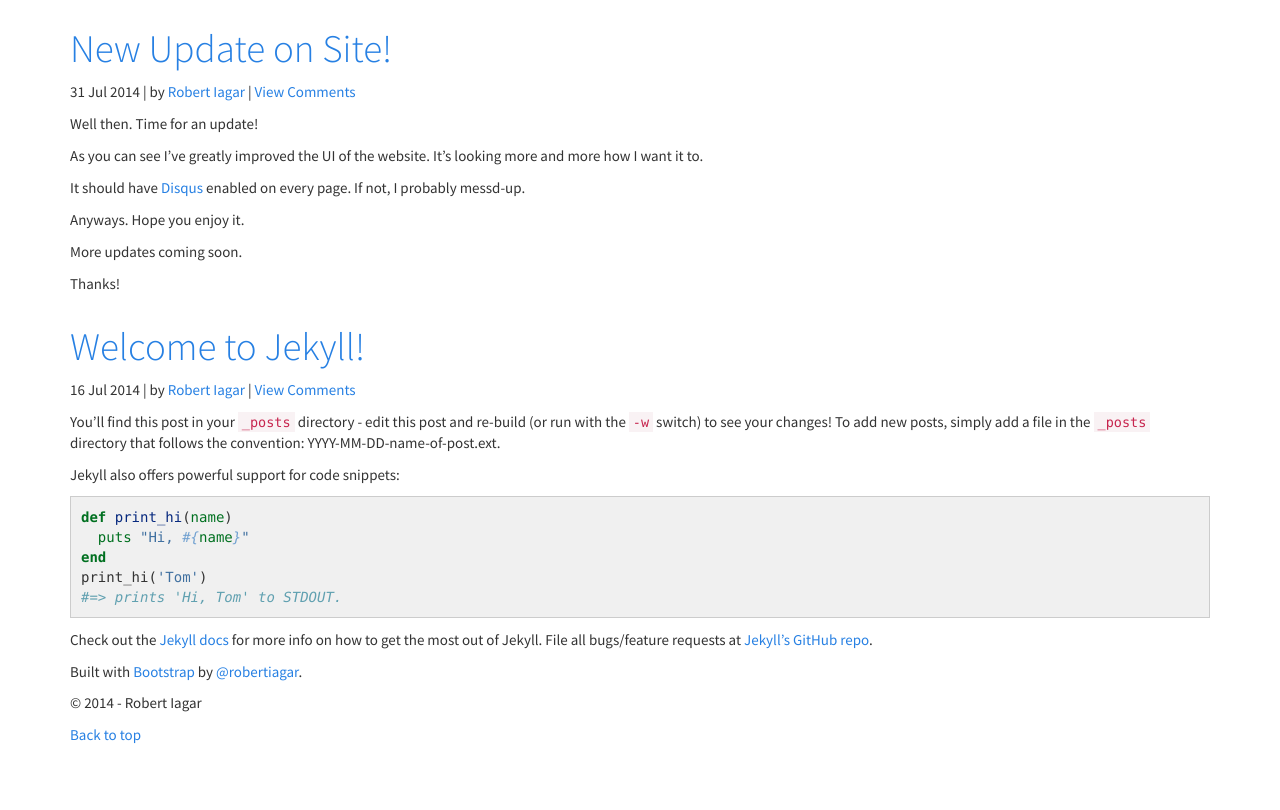
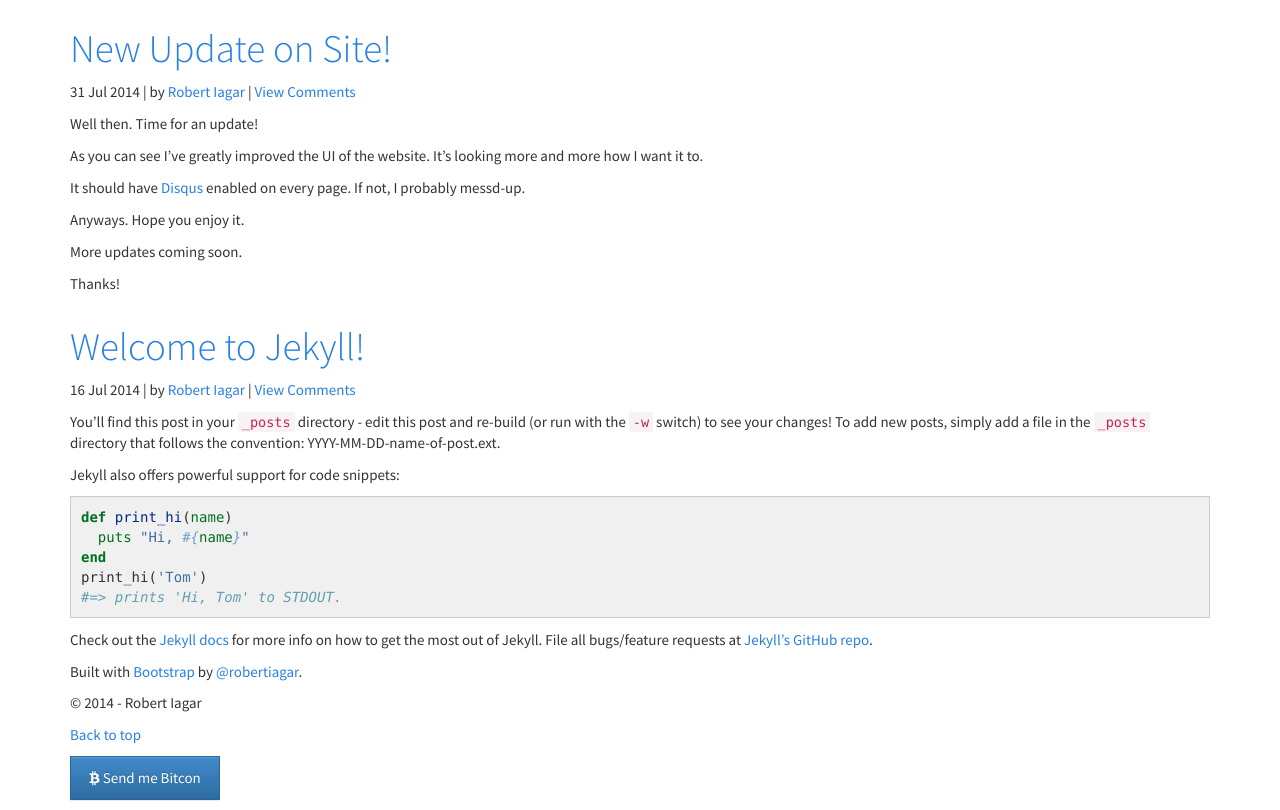
Before and after one commit to robertiagar/robertiagar.com, a Jekyll site: the page built from index.html, in a window 1280 px wide and 900 px high, scrolled down 4099 px, cut to the strip 90-900 px from the top of the window. Built offline with Jekyll 4.4.1, drawn with Linux system fonts in a browser that asks for light colours; nearby versions of some CDN libraries; the list of posts is cut into pages by our own code; comment, search, counter and statistics services are not loaded; before the commit the page ends 4945 px from its top, so only the background shows below that.

Commit message:
Update footer.html

```diff
--- a/_includes/footer.html
+++ b/_includes/footer.html
@@ -5,5 +5,8 @@
   		<p>
 		    <a href="#">Back to top</a>
 	  	</p>
+	  	<p>
+		    <a href="http://sendcoins.to/robertiagar" class="btn btn-primary"><i class="fa fa-btc"></i> Send me Bitcon</a>
+	  	</p>
 	</footer>
 </div>
```
